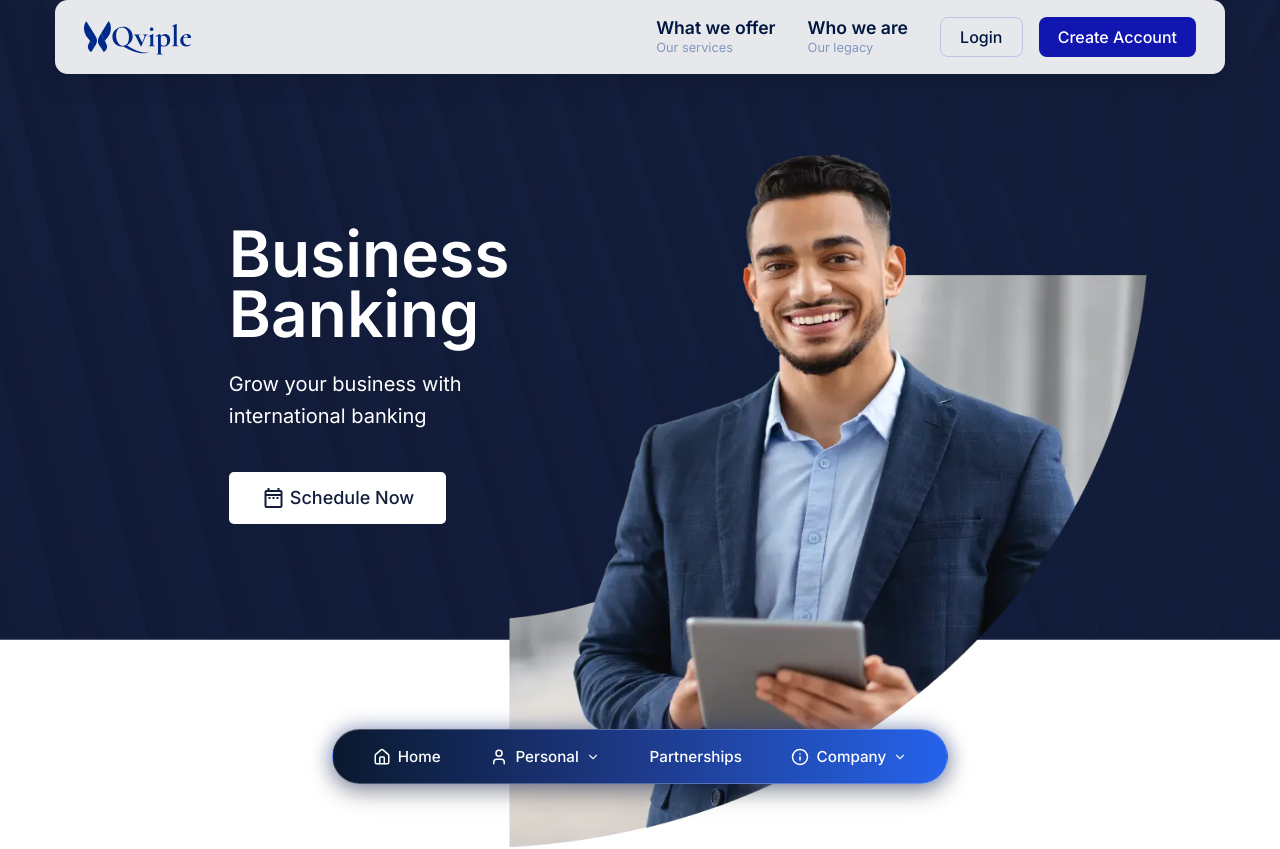
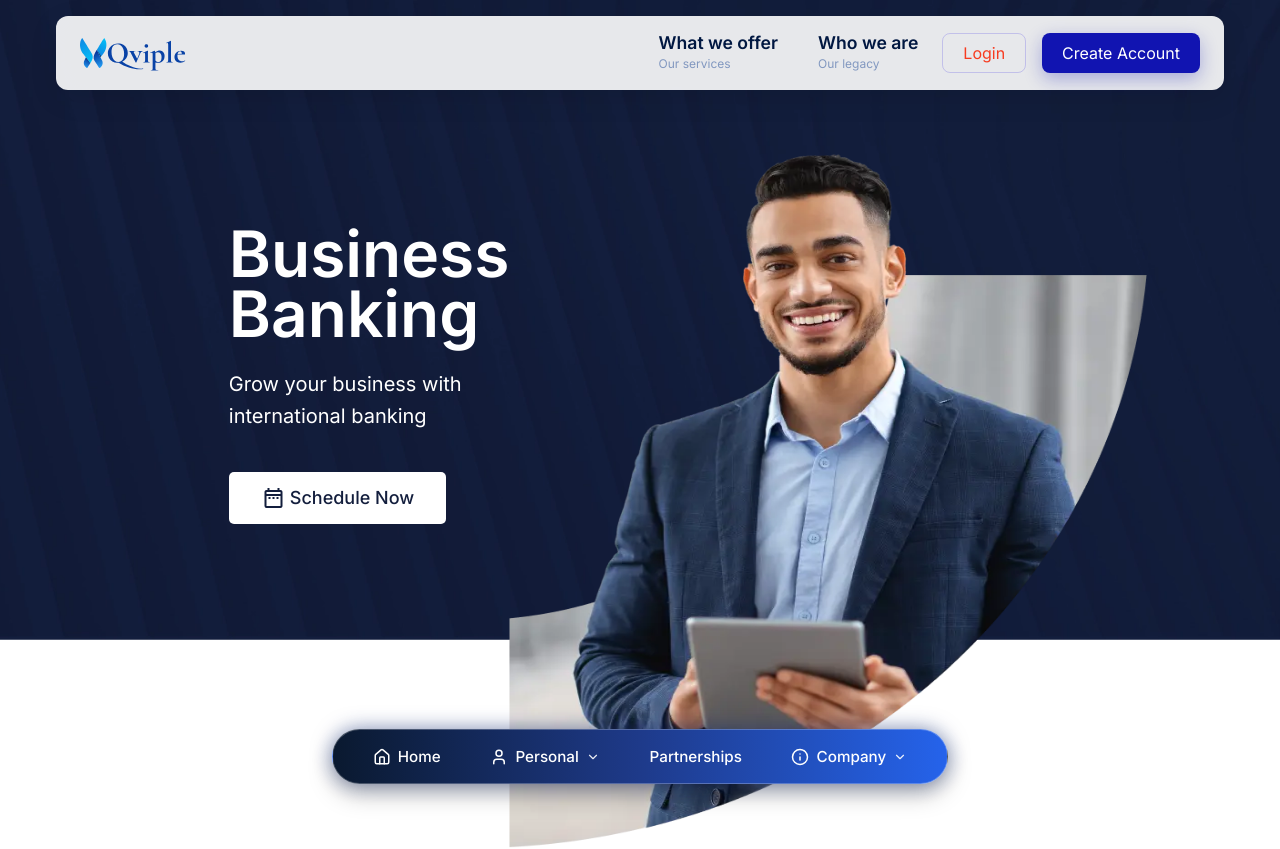
Before and after one commit to badgujarchetan/qviple-project, a Next.js app: page /erp-dashbord in a window 1280 px wide. Shown: the top 849 px of the page. Built offline with nearby package versions, Linux system fonts and the light colour scheme.

Commit message:
updated code

```diff
--- a/src/BottomMenu/BottomMenu.js
+++ b/src/BottomMenu/BottomMenu.js
@@ -1,4 +1,3 @@
-
 "use client";
 import React, { useState, useEffect } from "react";
 import { motion, AnimatePresence } from "framer-motion";
--- a/src/Home/Home1.js
+++ b/src/Home/Home1.js
@@ -6,7 +6,7 @@ import Link from "next/link";
 export default function Home1() {
   const [hover, setHover] = useState(false);
   const [videoLoaded, setVideoLoaded] = useState(false);
-  // bg-gradient-to-b from-[#001A33] via-[#002D62] to-[#0047AB]
+
   return (
     <div className="relative w-full min-h-screen overflow-hidden bg-orange-600 ">
       {/* NAVBAR */}
--- a/src/app/about/page.js
+++ b/src/app/about/page.js
@@ -183,9 +183,9 @@ export default function AboutPage() {
               aria-label="go to mobile app"
             >
               <div data-button-background=""></div>
-              <div class="outline absolute inset-0"></div>
+              <div className="outline absolute inset-0"></div>
               <img
-                class="absolute inset-0"
+                className="absolute inset-0"
                 src="/images/app-store-neutral.svg"
                 alt="App marketplace icon"
               />
@@ -202,7 +202,7 @@ export default function AboutPage() {
               <div data-button-background=""></div>
               <div class="outline absolute inset-0"></div>
               <img
-                class="absolute inset-0"
+                className="absolute inset-0"
                 src="/images/google-play-neutral.svg"
                 alt="App marketplace icon"
               />
--- a/src/qviple-business_navbar/Qviple-business_navbar.js
+++ b/src/qviple-business_navbar/Qviple-business_navbar.js
@@ -1,5 +1,5 @@
 "use client";
-import React, { useState, useEffect } from "react";
+import { useState, useEffect } from "react";
 import { motion, AnimatePresence } from "framer-motion";
 import {
   LayoutDashboard,
@@ -10,211 +10,191 @@ import {
   HelpCircle,
   Briefcase,
   PhoneCall,
-  Link,
+  Menu,
+  X,
 } from "lucide-react";
-import "./qviple-business-navbar.css";
 
 export default function QvipleNavbar() {
-  const [show, setShow] = useState(true);
-  const [lastScrollY, setLastScrollY] = useState(0);
+  const [visible, setVisible] = useState(true);
+  const [lastScroll, setLastScroll] = useState(0);
   const [activeMenu, setActiveMenu] = useState(null);
+  const [mobileOpen, setMobileOpen] = useState(false);
+  const [mobileDropdown, setMobileDropdown] = useState(null);
 
   useEffect(() => {
-    const controlNavbar = () => {
+    const handleScroll = () => {
       const currentScroll = window.scrollY;
-      if (currentScroll > lastScrollY && currentScroll > 80) {
-        setShow(false);
-      } else {
-        setShow(true);
-      }
-      setLastScrollY(currentScroll);
+      setVisible(!(currentScroll > lastScroll && currentScroll > 80));
+      setLastScroll(currentScroll);
     };
-    window.addEventListener("scroll", controlNavbar);
-    return () => window.removeEventListener("scroll", controlNavbar);
-  }, [lastScrollY]);
+    window.addEventListener("scroll", handleScroll);
+    return () => window.removeEventListener("scroll", handleScroll);
+  }, [lastScroll]);
 
-  const dropdownVariants = {
-    hidden: { opacity: 0, y: -10, scale: 0.98 },
-    visible: { opacity: 1, y: 0, scale: 1, transition: { duration: 0.25 } },
-    exit: { opacity: 0, y: -10, scale: 0.98, transition: { duration: 0.2 } },
+  const dropdownAnimation = {
+    hidden: { opacity: 0, y: -8, scale: 0.97 },
+    visible: { opacity: 1, y: 0, scale: 1, transition: { duration: 0.2 } },
+    exit: { opacity: 0, y: -8, scale: 0.97, transition: { duration: 0.15 } },
   };
+
+
 
   return (
     <AnimatePresence>
-      {show && (
-        <motion.div
-          className="main_container"
-          initial={{ y: -60, opacity: 0 }}
+      {visible && (
+        <motion.nav
+          initial={{ y: -50, opacity: 0 }}
           animate={{ y: 0, opacity: 1 }}
-          exit={{ y: -60, opacity: 0 }}
-          transition={{ duration: 0.35, ease: "easeOut" }}
+          exit={{ y: -50, opacity: 0 }}
+          transition={{ duration: 0.35 }}
+          className="fixed top-4 w-full z-[100]"
         >
-          <div className="custom_container">
-            <header className="header">
-              <a href="/">
-                <img
-                  className="qviple_logo"
-                  src="/images/logo-qviple.svg"
-                  alt="qviple-logo"
-                />
+          <div className="max-w-[1200px] mx-auto px-4">
+            <header className="bg-white/90 backdrop-blur-xl h-[4.6rem] rounded-xl shadow-[0_8px_28px_rgba(0,0,0,0.1)] flex justify-between items-center px-6 transition-all duration-300">
+
+              {/* Logo */}
+              <a href="/" className="flex items-center">
+                <img src="/images/logo-qviple.svg" alt="Qviple" className="h-9" />
               </a>
 
-              <div className="menu_conatiner">
-                <ul className="menu_conatiner-ul">
-                  {/* What we offer */}
+              {/* Desktop Navigation */}
+              <div className="hidden lg:flex items-center gap-6">
+                <ul className="flex gap-10 text-[#001741]">
+                  {Object.entries(menuItems).map(([key, items]) => (
                     <li
-                    className="dropdown"
-                    onMouseEnter={() => setActiveMenu("offer")}
+                      key={key}
+                      className="relative group"
+                      onMouseEnter={() => setActiveMenu(key)}
                       onMouseLeave={() => setActiveMenu(null)}
                     >
-                    <a href="#">What we offer</a>
-                    <span className="sub-set">Our services</span>
+                      <button className="font-semibold text-[1.1rem] hover:text-[#1114b1] transition">
+                        {key === "offer" ? "What we offer" : "Who we are"}
+                      </button>
+                      <span className="block text-xs text-[#8298c0] mt-1">
+                        {key === "offer" ? "Our services" : "Our legacy"}
+                      </span>
 
                       <AnimatePresence>
-                      {activeMenu === "offer" && (
+                        {activeMenu === key && (
                           <motion.div
-                          className="dropdown-menu glass-bg"
-                          variants={dropdownVariants}
+                            variants={dropdownAnimation}
                             initial="hidden"
                             animate="visible"
                             exit="exit"
+                            className="absolute top-16 left-0 min-w-[25rem] bg-white shadow-xl rounded-xl p-4 grid grid-cols-2 gap-4 border border-gray-100"
                           >
-                          <div className="dropdown-grid">
-                            <div className="dropdown-item">
-                              <LayoutDashboard className="icon" />
+                            {items.map(({ icon: Icon, title, desc, link }) => (
+                              <a
+                                key={title}
+                                href={link}
+                                className="flex gap-3 p-3 rounded-lg hover:bg-[#1114b120] transition transform hover:-translate-y-1"
+                              >
+                                <Icon className="text-[#1114b1] w-[22px]" />
                                 <div>
-                                <a href="/erp-dashbord">
-                                  <h4>Business Banking</h4>
-                                  <p>
-                                    Complete academic management system
-                                  </p>{" "}
+                                  <h4 className="font-semibold text-[1rem]">{title}</h4>
+                                  <p className="text-sm text-[#6679a4] mt-1">{desc}</p>
+                                </div>
                               </a>
-                              </div>
-                            </div>
-                            <div className="dropdown-item">
-                              <FileText className="icon" />
-                              <div>
-                                <a href="/multi-currency-account">
-                                  <h4>Multi Currency Account</h4>
-                                  <p>Streamlined digital admission process</p>
-                                </a>
-                              </div>
-                            </div>
-                            <div className="dropdown-item">
-                              <GraduationCap className="icon" />
-                              <div>
-                                <a href="/your-banking-manger">
-                                  <h4>Your Banking Manager</h4>
-                                  <p>Track attendance, fees & academics</p>
-                                </a>
-                              </div>
-                            </div>
-                            <div className="dropdown-item">
-                              <Building2 className="icon" />
-                              <div>
-                                <a href="/refer-and-earn">
-                                  <h4>Refer and Earn</h4>
-                                  <p>Automate campus operations efficiently</p>
-                                </a>
-                              </div>
-                            </div>
-                            <div className="dropdown-item">
-                              <Building2 className="icon" />
-                              <div>
-                                <a href="/dedicated-iban">
-                                  <h4>Dedicated IBAN</h4>
-                                  <p>Automate campus operations efficiently</p>
-                                </a>
-                              </div>
-                            </div>
-                            <div className="dropdown-item">
-                              <Building2 className="icon" />
-                              <div>
-                                <a href="/virtual-card">
-                                  <h4>Virtual card</h4>
-                                  <p>Automate campus operations efficiently</p>
-                                </a>
-                              </div>
-                            </div>
-                          </div>
+                            ))}
                           </motion.div>
                         )}
                       </AnimatePresence>
                     </li>
+                  ))}
+                </ul>
 
-                  {/* Who we are */}
-                  <li
-                    className="dropdown"
-                    onMouseEnter={() => setActiveMenu("who")}
-                    onMouseLeave={() => setActiveMenu(null)}
-                  >
-                    <a href="#">Who we are</a>
-                    <span className="sub-set">Our legacy</span>
-
-                    <AnimatePresence>
-                      {activeMenu === "who" && (
-                        <motion.div
-                          className="dropdown-menu glass-bg"
-                          variants={dropdownVariants}
-                          initial="hidden"
-                          animate="visible"
-                          exit="exit"
-                        >
-                          <div className="dropdown-grid">
-                            <div className="dropdown-item">
-                              <Users className="icon" />
-                              <div>
-                                <a href="/general-terms">
-                                  <h4>General Terms </h4>
-                                  <p>Empowering education with technology</p>
+                {/* Action Buttons */}
+                <div className="flex items-center gap-4">
+                  <a className="px-5 h-10 flex items-center justify-center border border-[#2e21de33] rounded-lg hover:bg-[#1114b1] hover:text-white transition cursor-pointer">
+                    Login
+                  </a>
+                  <a className="px-5 h-10 flex items-center justify-center bg-[#1114b1] text-white rounded-lg hover:scale-105 transition shadow-[0_6px_18px_rgba(17,22,177,0.3)] cursor-pointer">
+                    Create Account
                   </a>
                 </div>
               </div>
-                            <div className="dropdown-item">
-                              <Briefcase className="icon" />
-                              <div>
-                                <a href="/cookies-policy">
-                                  <h4>Cookies Policy</h4>
-                                  <p>Join a team shaping the future</p>
+
+              {/* Mobile Menu Button */}
+              <button
+                className="lg:hidden"
+                onClick={() => setMobileOpen(!mobileOpen)}
+              >
+                {mobileOpen ? <X size={26} /> : <Menu size={26} />}
+              </button>
+            </header>
+
+            {/* Mobile Dropdown Panel */}
+            <AnimatePresence>
+              {mobileOpen && (
+                <motion.div
+                  initial={{ opacity: 0, height: 0 }}
+                  animate={{ opacity: 1, height: "auto" }}
+                  exit={{ opacity: 0, height: 0 }}
+                  className="lg:hidden bg-white border border-gray-200 mt-2 rounded-xl shadow-md overflow-hidden"
+                >
+                  <ul className="flex flex-col p-4 gap-4">
+                    {Object.entries(menuItems).map(([key, items]) => (
+                      <li key={key}>
+                        <button
+                          onClick={() => setMobileDropdown(mobileDropdown === key ? null : key)}
+                          className="flex justify-between w-full font-semibold text-[1.1rem] text-[#001741]"
+                        >
+                          {key === "offer" ? "What we offer" : "Who we are"}
+                        </button>
+
+                        <AnimatePresence>
+                          {mobileDropdown === key && (
+                            <motion.div
+                              initial={{ opacity: 0, height: 0 }}
+                              animate={{ opacity: 1, height: "auto" }}
+                              exit={{ opacity: 0, height: 0 }}
+                              className="pl-4 mt-3 flex flex-col gap-3"
+                            >
+                              {items.map(({ icon: Icon, title, link }) => (
+                                <a key={title} href={link} className="flex items-center gap-3 py-2 text-[#1114b1]">
+                                  <Icon size={20} />
+                                  {title}
                                 </a>
-                              </div>
-                            </div>
-                            <div className="dropdown-item">
-                              <HelpCircle className="icon" />
-                              <div>
-                                <a href="/term-of-use">
-                                <h4>Term of use</h4>
-                                <p>Get help and customer assistance</p></a>
-                              </div>
-                            </div>
-                            <div className="dropdown-item">
-                              <PhoneCall className="icon" />
-                              <div>
-                                <a href="/information-security-policy">
-                                <h4>Information-Security-Policy</h4>
-                                <p>We’d love to hear from you</p></a>
-                              </div>
-                            </div>
-                          </div>
+                              ))}
                             </motion.div>
                           )}
                         </AnimatePresence>
                       </li>
+                    ))}
+
+                    <div className="flex flex-col gap-3 mt-4">
+                      <button className="w-full border border-[#2e21de33] py-3 rounded-lg hover:bg-[#1114b1] hover:text-white transition">
+                        Login
+                      </button>
+                      <button className="w-full bg-[#1114b1] text-white py-3 rounded-lg hover:scale-105 transition">
+                        Create Account
+                      </button>
+                    </div>
                   </ul>
-
-                <div className="buttons">
-                  <a href="https://qvipleweb.web.app/#/log-in" className="btn-login">
-                    Login
-                  </a>
-                  <a href="https://qvipleweb.web.app/#/log-in" className="btn-create">
-                    Create Account
-                  </a>
+                </motion.div>
+              )}
+            </AnimatePresence>
           </div>
-              </div>
-            </header>
-          </div>
-        </motion.div>
+        </motion.nav>
       )}
     </AnimatePresence>
   );
 }
+
+const menuItems = {
+    offer: [
+      { icon: LayoutDashboard, title: "Business Banking", desc: "Complete academic management system", link: "/erp-dashbord" },
+      { icon: FileText, title: "Multi Currency Account", desc: "Streamlined digital admission process", link: "/multi-currency-account" },
+      { icon: GraduationCap, title: "Your Banking Manager", desc: "Track attendance, fees & academics", link: "/your-banking-manger" },
+      { icon: Building2, title: "Refer and Earn", desc: "Automate campus operations efficiently", link: "/refer-and-earn" },
+      { icon: Building2, title: "Dedicated IBAN", desc: "Automate campus operations efficiently", link: "/dedicated-iban" },
+      { icon: Building2, title: "Virtual Card", desc: "Automate campus operations efficiently", link: "/virtual-card" },
+    ],
+
+    who: [
+      { icon: Users, title: "General Terms", desc: "Empowering education with technology", link: "/general-terms" },
+      { icon: Briefcase, title: "Cookies Policy", desc: "Join a team shaping the future", link: "/cookies-policy" },
+      { icon: HelpCircle, title: "Terms of Use", desc: "Get help and customer assistance", link: "/term-of-use" },
+      { icon: PhoneCall, title: "Information Security Policy", desc: "We’d love to hear from you", link: "/information-security-policy" },
+    ]
+  };
--- a/src/qviple-business_navbar/qviple-business-navbar.css
+++ /dev/null
@@ -1,161 +0,0 @@
-.main_container {
-  position: fixed;
-  top: 30;
-  width: 100%;
-  z-index: 100;
-}
-
-.custom_container {
-  width: 73.125rem;
-  margin: 0 auto;
-}
-
-.header {
-  background: rgba(255, 255, 255, 0.9);
-  backdrop-filter: blur(18px);
-  height: 4.6rem;
-  border-radius: 0.8rem;
-  box-shadow: 0 8px 28px rgba(0, 0, 0, 0.1);
-  display: flex;
-  justify-content: space-between;
-  align-items: center;
-  padding: 0 1.8rem;
-  transition: all 0.3s ease;
-}
-
-.qviple_logo {
-  height: 2.3rem;
-  filter: brightness(0) saturate(100%) invert(11%) sepia(68%) saturate(4933%)
-    hue-rotate(223deg) brightness(87%) contrast(105%);
-}
-
-.menu_conatiner {
-  display: flex;
-  align-items: center;
-}
-
-.menu_conatiner-ul {
-  display: flex;
-  list-style: none;
-  gap: 2rem;
-}
-
-.menu_conatiner-ul > li {
-  position: relative;
-}
-
-.menu_conatiner-ul > li a {
-  color: rgb(0, 23, 65);
-  font-size: 1.1rem;
-  font-weight: 600;
-  text-decoration: none;
-  transition: color 0.3s ease;
-}
-
-.menu_conatiner-ul > li:hover a {
-  color: rgb(17, 22, 177);
-}
-
-.sub-set {
-  display: block;
-  font-size: 0.8rem;
-  color: #8298c0;
-  margin-top: 0.3rem;
-}
-
-/* Dropdown Styling */
-.dropdown-menu {
-  position: absolute;
-  top: 4rem;
-  left: 0;
-  min-width: 25rem;
-  border-radius: 1rem;
-  padding: 1rem;
-  box-shadow: 0 20px 40px rgba(0, 0, 0, 0.15);
-}
-
-.glass-bg {
-  background:white;
-  backdrop-filter: blur(20px);
-}
-
-/* Dropdown Grid Layout */
-.dropdown-grid {
-  display: grid;
-  grid-template-columns: repeat(2, 1fr);
-  gap: 0.8rem;
-}
-
-.dropdown-item {
-  display: flex;
-  align-items: flex-start;
-  gap: 0.8rem;
-  padding: 0.7rem;
-  border-radius: 0.5rem;
-  transition: all 0.25s ease;
-  cursor: pointer;
-}
-
-.dropdown-item:hover {
-  background: rgba(17, 22, 177, 0.08);
-  transform: translateY(-2px);
-}
-
-.dropdown-item h4 {
-  font-size: 1rem;
-  font-weight: 600;
-  margin: 0;
-  color: rgb(0, 23, 65);
-}
-
-.dropdown-item p {
-  font-size: 0.85rem;
-  color: #6679a4;
-  margin-top: 0.2rem;
-}
-
-.dropdown-item .icon {
-  color: rgb(17, 22, 177);
-  width: 22px;
-  height: 22px;
-  flex-shrink: 0;
-}
-
-/* Buttons */
-.buttons {
-  margin-left: 2rem;
-  display: flex;
-  align-items: center;
-  gap: 1rem;
-}
-
-.buttons a {
-  font-size: 1rem;
-  font-weight: 500;
-  border-radius: 0.5rem;
-  height: 2.5rem;
-  display: flex;
-  align-items: center;
-  padding: 0 1.2rem;
-  transition: all 0.3s ease;
-}
-
-.btn-login {
-  border: 1px solid rgba(46, 33, 222, 0.2);
-  color: rgb(0, 23, 65);
-}
-
-.btn-login:hover {
-  background: rgb(17, 22, 177);
-  color: #fff;
-}
-
-.btn-create {
-  background: rgb(17, 22, 177);
-  color: white;
-}
-
-.btn-create:hover {
-  transform: scale(1.05);
-  box-shadow: 0 6px 18px rgba(17, 22, 177, 0.3);
-}
```
Also changed, not shown: src/app/layout.js (+4 -5 lines). Lines whose indentation alone changed are shown as unchanged.
